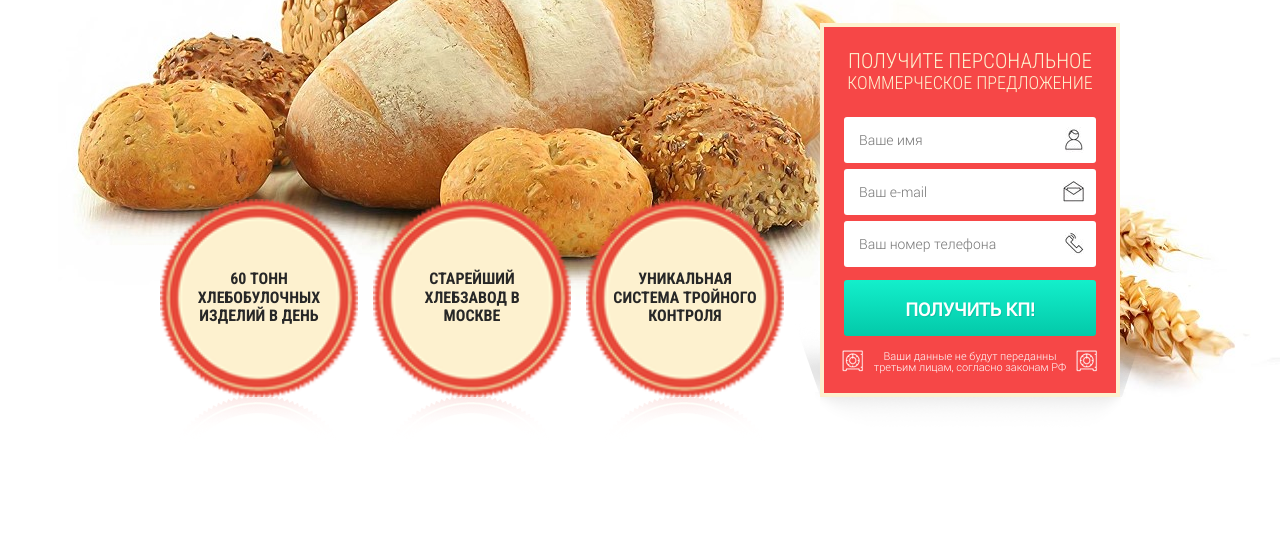
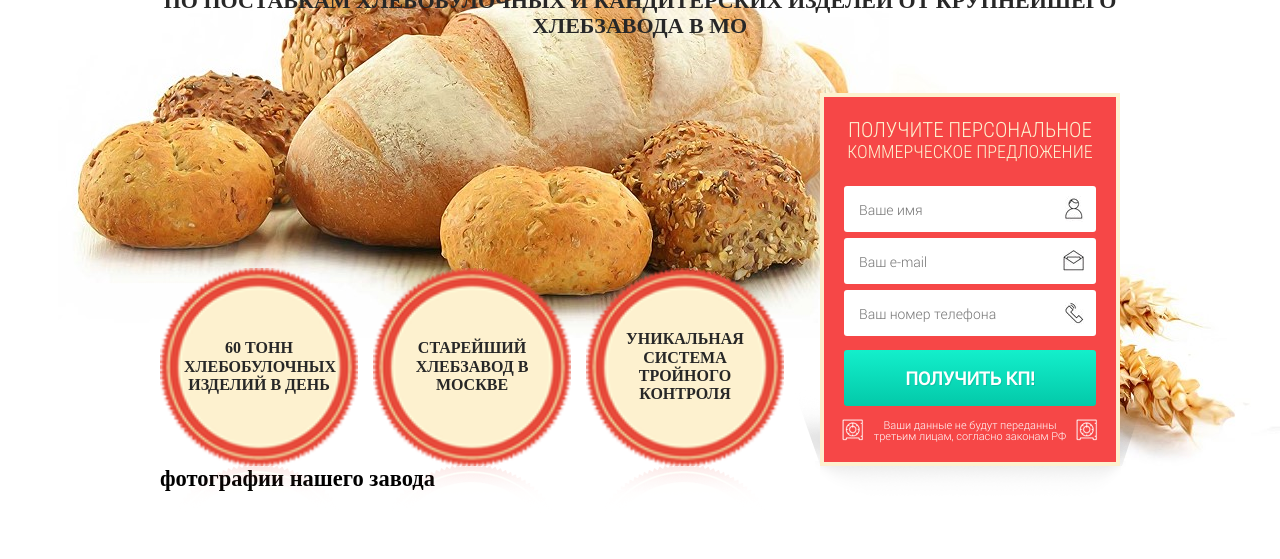
Before and after one commit to obiwah/bakery, a website: page src/index.html in a window 1280 px wide. Shown: the part 241-800 px from the top of the page. Drawn offline with Linux system fonts and the light colour scheme; files whose address does not match are found by name.

Commit message:
small refact

```diff
--- a/src/index.html
+++ b/src/index.html
@@ -38,11 +38,12 @@
   </header>
 
   <main>
-    <section class="section hero hero__section">
+    <section class="section hero__section">
       <div class="container">
         <h2 class="hero__title">Уникальные коммерческие условия</h2>
         <p class="hero__clarification">по поставкам хлебобулочных и кандитерских изделей
-          от&nbsp;крупнейшего&nbsp;хлебзавода&nbsp;в&nbsp;МО</p>
+          от крупнейшего хлебзавода&nbsp;в&nbsp;МО</p>
+        <img src="img/back/hero.jpg" alt="Хлеб" class="hero__img" style="display:none">
 
         <div class="hero__wrapper">
           <div class="hero__badges">
@@ -53,7 +54,7 @@
           <!-- /.badges -->
           <form class="form hero__form" action="#" method="post">
             <div class="form__wrapper hero__form-wrapper">
-              <h3 class="form__title hero__form-title">Получите&nbsp;персональное
+              <h3 class="form__title hero__form-title">Получите&nbsp;персональное<br>
                 <span class="form__title--small hero__form-title--small">коммерческое&nbsp;предложение</span></h3>
               <fieldset class="form__fieldset hero__form-fieldset">
                 <input class="form__input form__name hero__form-input" type="text" placeholder="Ваше имя">
@@ -75,7 +76,13 @@
     </section>
     <!-- /.section hero -->
 
-    <section class="section photos"></section>
+    <section class="section photos__section">
+      <div class="container photos__container">
+        <h2 class="section__title">фотографии нашего завода</h2>
+      </div>
+      <!-- /.container photos__container -->
+
+    </section>
     <!-- /.section photos -->
 
     <section class="section advantages"></section>
```
